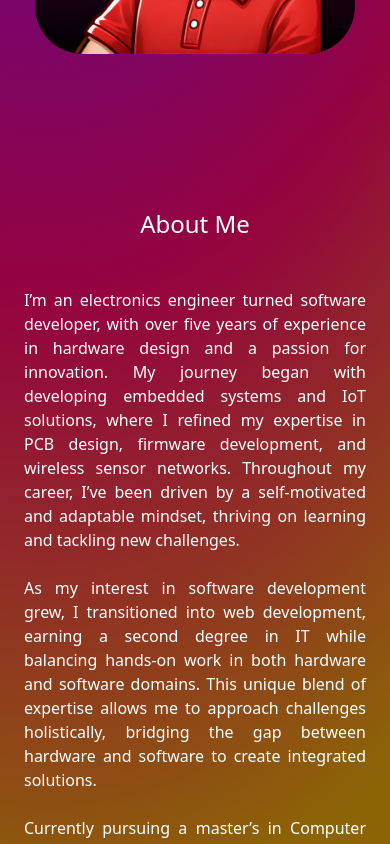
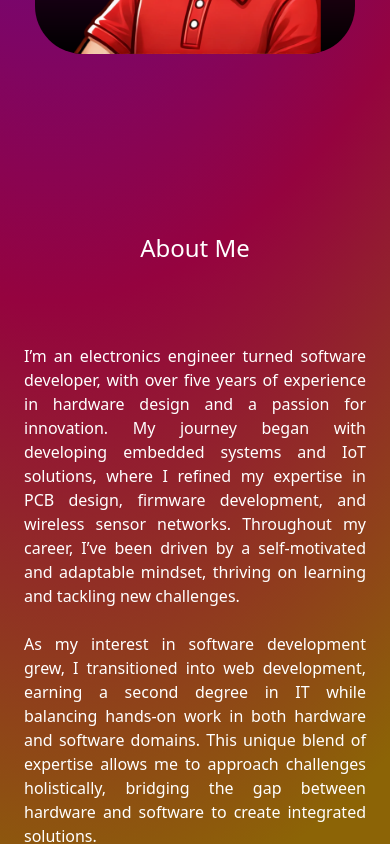
Before and after one commit to SAHerath/saherath.github.io, a React (Vite) app: page / in a window 390 px wide. Shown: the part 780-1624 px from the top of the page. Built offline with nearby package versions, Linux system fonts and the light colour scheme.

Commit message:
fixed mobile menu

```diff
--- a/src/components/Header.jsx
+++ b/src/components/Header.jsx
@@ -56,16 +56,16 @@ const Header = () => {
                 <div className="pb-2 sm:hidden">
                     <ul className="flex flex-col items-stretch px-8 sm:px-16 text-lg">
                         <li>
-                            <LinkScroll onClick={toggleMenu} to="home" spy={true} smooth={true} duration={500} className="block py-1 rounded-full hover:bg-gradient-to-t from-black text-white">Home</LinkScroll>
+                            <LinkScroll onClick={toggleMenu} to="home" activeClass="activelink" spy={true} smooth={true} duration={500} offset={-120} className="block py-1 rounded-full hover:bg-gradient-to-t from-black">Home</LinkScroll>
                         </li>
                         <li>
-                            <LinkScroll onClick={toggleMenu} to="about" spy={true} smooth={true} duration={500} className="block py-1 rounded-full hover:bg-gradient-to-t from-black">About</LinkScroll>
+                            <LinkScroll onClick={toggleMenu} to="about" activeClass="activelink" spy={true} smooth={true} duration={500} offset={-120} className="block py-1 rounded-full hover:bg-gradient-to-t from-black">About</LinkScroll>
                         </li>
                         <li>
-                            <LinkScroll onClick={toggleMenu} to="projects" spy={true} smooth={true} duration={500} className="block py-1 rounded-full hover:bg-gradient-to-t from-black">Projects</LinkScroll>
+                            <LinkScroll onClick={toggleMenu} to="projects" activeClass="activelink" spy={true} smooth={true} duration={500} offset={-120} className="block py-1 rounded-full hover:bg-gradient-to-t from-black">Projects</LinkScroll>
                         </li>
                         <li>
-                            <LinkScroll onClick={toggleMenu} to="contact" spy={true} smooth={true} duration={500} className="block py-1 rounded-full hover:bg-gradient-to-t from-black">Contact</LinkScroll>
+                            <LinkScroll onClick={toggleMenu} to="contact" activeClass="activelink" spy={true} smooth={true} duration={500} offset={-120} className="block py-1 rounded-full hover:bg-gradient-to-t from-black">Contact</LinkScroll>
                         </li>
                     </ul>
                 </div>
--- a/src/pages/About.jsx
+++ b/src/pages/About.jsx
@@ -4,15 +4,15 @@ import WorkspaceImg from "../assets/images/workspace.png";
 const About = () => {
   return (
     <section>
-      <div className="min-h-screen py-20 px-6 sm:px-10 md:px-16 lg:px-10 xl:px-20 flex flex-col-reverse lg:flex-row lg:justify-around items-center gap-8 xl:gap-16">
+      <div className="min-h-screen pt-10 px-6 sm:px-10 md:px-16 lg:px-10 xl:px-20 flex flex-col-reverse lg:flex-row lg:justify-around items-center gap-8 xl:gap-16">
 
         <div className="w-2/3 lg:w-2/5 max-w-lg">
           <img src={WorkspaceImg} alt="Workspace Photo"/>
         </div>
 
         <div className="flex flex-col gap-4 lg:w-3/5 text-white">
-          <h1 className="text-2xl sm:text-3xl text-center">About Me</h1>
-          <div className="text-justify sm:text-lg 3xl:text-xl py-8">
+          <h1 className="py-16 text-2xl sm:text-3xl text-center">About Me</h1>
+          <div className="text-justify sm:text-lg 3xl:text-xl 2xl:py-12">
             <p>
               I’m an electronics engineer turned software developer, with over five years of experience in hardware design and a passion for innovation. My journey began with developing embedded systems and IoT solutions, where I refined my expertise in PCB design, firmware development, and wireless sensor networks. Throughout my career, I’ve been driven by a self-motivated and adaptable mindset, thriving on learning and tackling new challenges.
             </p>
--- a/src/pages/Contact.jsx
+++ b/src/pages/Contact.jsx
@@ -16,7 +16,7 @@ const Contact = () => {
       <div className="min-h-screen pt-10 px-6 sm:px-8 md:px-16 xl:px-32">
         <h1 className="py-16 text-2xl sm:text-3xl text-center">Contact Me</h1>
 
-        <div className="flex flex-col justify-center gap-4 sm:text-lg 3xl:text-xl py-8 lg:py-4">
+        <div className="flex flex-col justify-center gap-4 sm:text-lg 3xl:text-xl py-8 lg:py-4 2xl:py-10">
           <p>Let's connect!</p>
           <p>Reach out via email or follow me on social media to discuss projects, ideas, or simply say hello.</p>
         </div>
--- a/src/pages/Projects.jsx
+++ b/src/pages/Projects.jsx
@@ -11,7 +11,7 @@ const Projects = () => {
     <section>
       <div className="min-h-screen pt-10 px-6 sm:px-8 md:px-16 xl:px-32">
         <h1 className="py-16 text-2xl sm:text-3xl text-center">My Projects</h1>
-        <div className="grid grid-cols-1 lg:grid-cols-2 2xl:grid-cols-3 gap-8 xl:gap-16 justify-items-center">
+        <div className="grid grid-cols-1 lg:grid-cols-2 2xl:grid-cols-3 gap-8 xl:gap-16 justify-items-center 2xl:py-10">
 
           <Card
             image={P1Img}
```
